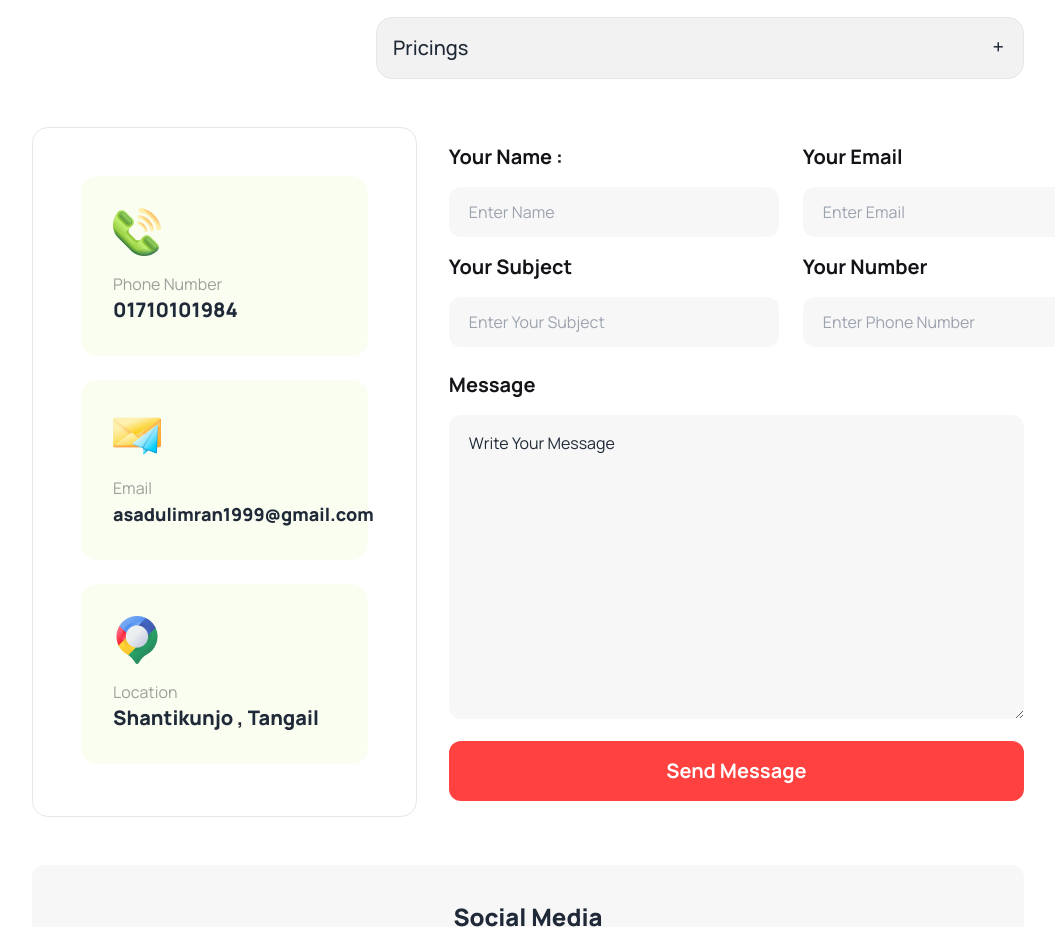
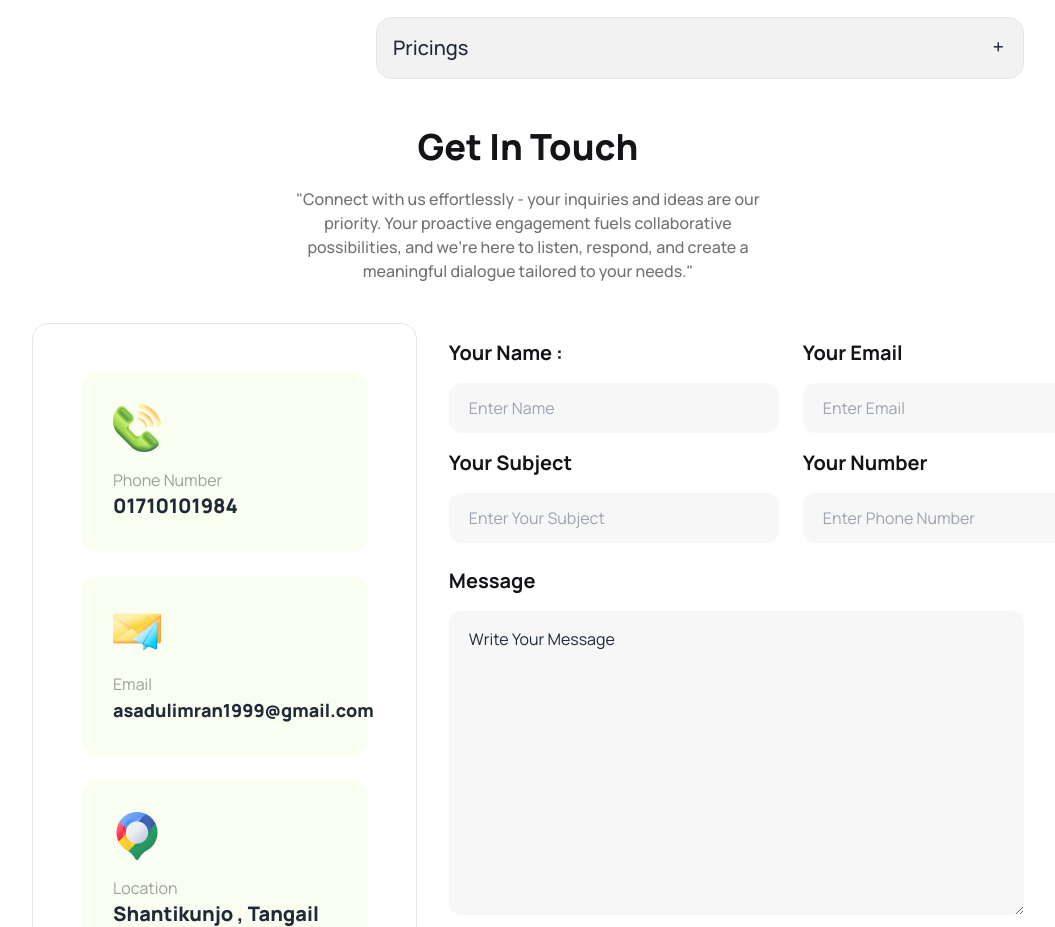
Before and after one commit to Asad9340/hockeys-hub, a plain HTML site: page index.html in a window 1280 px wide. Shown: the part 4006-4933 px from the top of the page, without its empty margins (112-1167 px from the left). Drawn offline with nearby package versions, Linux system fonts and the light colour scheme.

Commit message:
fixes some bugs

```diff
--- a/index.html
+++ b/index.html
@@ -775,6 +775,15 @@
 
       <!-- ----------------------Get In Touch section starts ------------- -->
       <section class="my-10">
+        <div class="flex flex-col justify-center items-center space-y-5">
+          <h3 class="text-[#131318] text-2xl lg:text-4xl font-extrabold">Get In Touch</h3>
+          <p class="text-[#13131899] text-sm lg:text-base font-medium w-4/5 lg:w-1/2 text-center pb-10">
+            "Connect with us effortlessly - your inquiries and ideas are our
+            priority. Your proactive engagement fuels collaborative
+            possibilities, and we're here to listen, respond, and create a
+            meaningful dialogue tailored to your needs."
+          </p>
+        </div>
         <div class="grid lg:gap-5 grid-cols-1 lg:grid-cols-5">
           <div
             class="col-span-2 border flex gap-4 lg:gap-6 flex-col p-6 lg:p-12 rounded-2xl"
@@ -911,7 +920,9 @@ Write Your Message</textarea
               </div>
             </div>
           </div>
-          <div class="text-white flex-1 flex gap-10 lg:gap-20 justify-between mb-6">
+          <div
+            class="text-white flex-1 flex gap-10 lg:gap-20 justify-between mb-6"
+          >
             <div class="mb-6">
               <h4 class="text-lg font-bold mb-6">Company</h4>
               <p class="opacity-60">About us</p>
```
